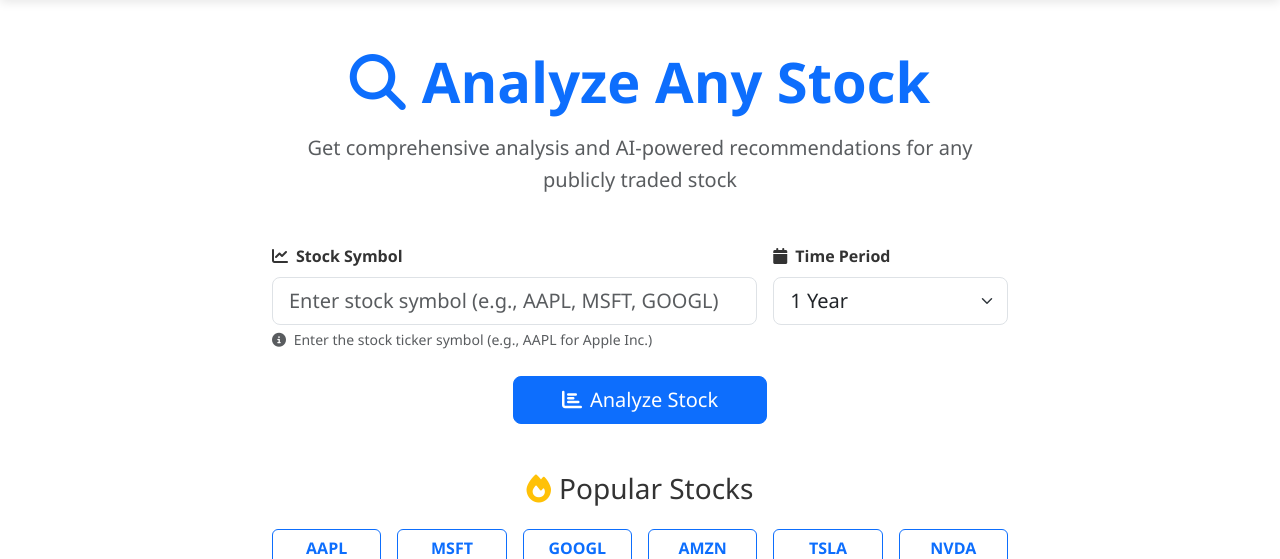
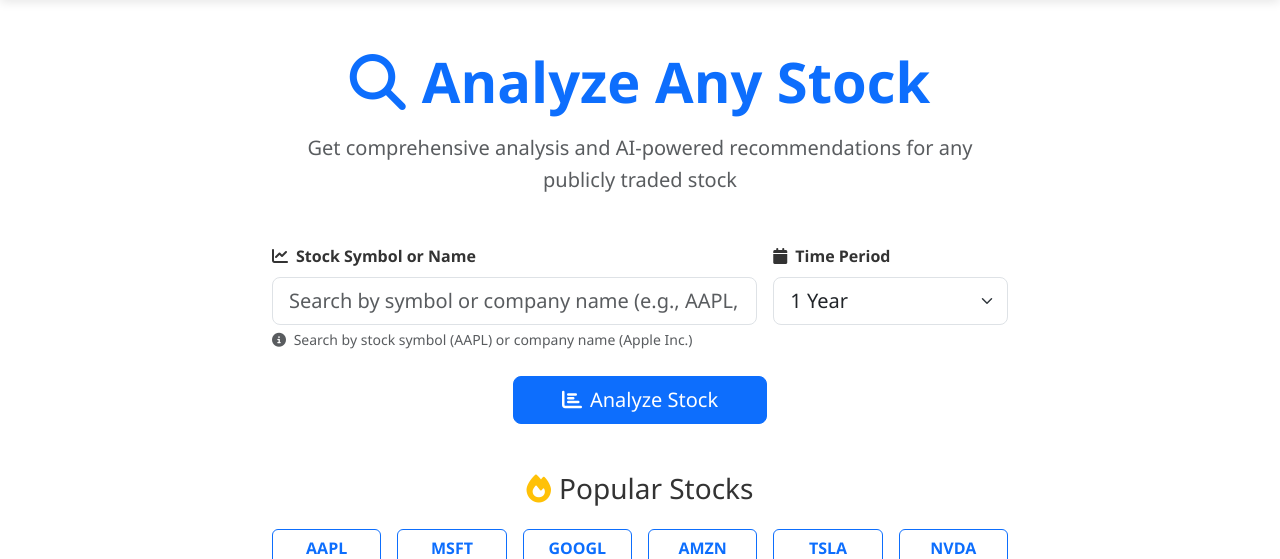
Before and after one commit to mdhineshkumar/stock-analyzer, a Flask app: page /analyze in a window 1280 px wide. Shown: the part 64-623 px from the top of the page. Run offline with Flask 3, Linux system fonts and the light colour scheme.

Commit message:
Add stock name search functionality - users can now search by company name or symbol

```diff
--- a/app.py
+++ b/app.py
@@ -85,19 +85,87 @@ def api_stock_data(symbol):
 @app.route('/api/search')
 def search_stocks():
     """Search for stocks by name or symbol"""
-    query = request.args.get('q', '').upper()
+    query = request.args.get('q', '').lower()
     if len(query) < 2:
         return jsonify([])
 
-    # Popular stocks for demo (in real app, you'd use a proper search API)
-    popular_stocks = [
-        'AAPL', 'MSFT', 'GOOGL', 'AMZN', 'TSLA', 'META', 'NVDA', 'NFLX',
-        'AMD', 'INTC', 'CRM', 'ORCL', 'ADBE', 'PYPL', 'SQ', 'UBER',
-        'JPM', 'BAC', 'WMT', 'HD', 'JNJ', 'PG', 'UNH', 'MA', 'V', 'DIS'
+    # Stock database with names and symbols
+    stock_database = [
+        {'symbol': 'AAPL', 'name': 'Apple Inc.'},
+        {'symbol': 'MSFT', 'name': 'Microsoft Corporation'},
+        {'symbol': 'GOOGL', 'name': 'Alphabet Inc.'},
+        {'symbol': 'AMZN', 'name': 'Amazon.com Inc.'},
+        {'symbol': 'TSLA', 'name': 'Tesla Inc.'},
+        {'symbol': 'META', 'name': 'Meta Platforms Inc.'},
+        {'symbol': 'NVDA', 'name': 'NVIDIA Corporation'},
+        {'symbol': 'NFLX', 'name': 'Netflix Inc.'},
+        {'symbol': 'AMD', 'name': 'Advanced Micro Devices'},
+        {'symbol': 'INTC', 'name': 'Intel Corporation'},
+        {'symbol': 'CRM', 'name': 'Salesforce Inc.'},
+        {'symbol': 'ORCL', 'name': 'Oracle Corporation'},
+        {'symbol': 'ADBE', 'name': 'Adobe Inc.'},
+        {'symbol': 'PYPL', 'name': 'PayPal Holdings'},
+        {'symbol': 'SQ', 'name': 'Block Inc.'},
+        {'symbol': 'UBER', 'name': 'Uber Technologies'},
+        {'symbol': 'JPM', 'name': 'JPMorgan Chase & Co.'},
+        {'symbol': 'BAC', 'name': 'Bank of America Corp.'},
+        {'symbol': 'WMT', 'name': 'Walmart Inc.'},
+        {'symbol': 'HD', 'name': 'The Home Depot Inc.'},
+        {'symbol': 'JNJ', 'name': 'Johnson & Johnson'},
+        {'symbol': 'PG', 'name': 'Procter & Gamble Co.'},
+        {'symbol': 'UNH', 'name': 'UnitedHealth Group Inc.'},
+        {'symbol': 'MA', 'name': 'Mastercard Inc.'},
+        {'symbol': 'V', 'name': 'Visa Inc.'},
+        {'symbol': 'DIS', 'name': 'The Walt Disney Company'},
+        {'symbol': 'KO', 'name': 'The Coca-Cola Company'},
+        {'symbol': 'PEP', 'name': 'PepsiCo Inc.'},
+        {'symbol': 'ABT', 'name': 'Abbott Laboratories'},
+        {'symbol': 'TMO', 'name': 'Thermo Fisher Scientific'},
+        {'symbol': 'AVGO', 'name': 'Broadcom Inc.'},
+        {'symbol': 'QCOM', 'name': 'QUALCOMM Incorporated'},
+        {'symbol': 'TXN', 'name': 'Texas Instruments'},
+        {'symbol': 'HON', 'name': 'Honeywell International'},
+        {'symbol': 'LMT', 'name': 'Lockheed Martin Corporation'},
+        {'symbol': 'RTX', 'name': 'Raytheon Technologies'},
+        {'symbol': 'CAT', 'name': 'Caterpillar Inc.'},
+        {'symbol': 'DE', 'name': 'Deere & Company'},
+        {'symbol': 'BA', 'name': 'The Boeing Company'},
+        {'symbol': 'GE', 'name': 'General Electric Company'},
+        {'symbol': 'IBM', 'name': 'International Business Machines'},
+        {'symbol': 'CSCO', 'name': 'Cisco Systems Inc.'},
+        {'symbol': 'VZ', 'name': 'Verizon Communications'},
+        {'symbol': 'T', 'name': 'AT&T Inc.'},
+        {'symbol': 'CMCSA', 'name': 'Comcast Corporation'},
+        {'symbol': 'CHTR', 'name': 'Charter Communications'},
+        {'symbol': 'NFLX', 'name': 'Netflix Inc.'},
+        {'symbol': 'SPOT', 'name': 'Spotify Technology'},
+        {'symbol': 'ZM', 'name': 'Zoom Video Communications'},
+        {'symbol': 'SHOP', 'name': 'Shopify Inc.'},
+        {'symbol': 'ROKU', 'name': 'Roku Inc.'},
+        {'symbol': 'SNAP', 'name': 'Snap Inc.'},
+        {'symbol': 'TWTR', 'name': 'Twitter Inc.'},
+        {'symbol': 'PINS', 'name': 'Pinterest Inc.'},
+        {'symbol': 'LYFT', 'name': 'Lyft Inc.'},
+        {'symbol': 'DASH', 'name': 'DoorDash Inc.'},
+        {'symbol': 'ABNB', 'name': 'Airbnb Inc.'},
+        {'symbol': 'SNOW', 'name': 'Snowflake Inc.'},
+        {'symbol': 'PLTR', 'name': 'Palantir Technologies'},
+        {'symbol': 'COIN', 'name': 'Coinbase Global Inc.'},
+        {'symbol': 'HOOD', 'name': 'Robinhood Markets Inc.'}
     ]
 
-    results = [stock for stock in popular_stocks if query in stock]
-    return jsonify(results[:10])
+    # Search by both symbol and name
+    results = []
+    for stock in stock_database:
+        if (query in stock['symbol'].lower() or
+            query in stock['name'].lower()):
+            results.append({
+                'symbol': stock['symbol'],
+                'name': stock['name'],
+                'display': f"{stock['symbol']} - {stock['name']}"
+            })
+
+    return jsonify(results[:15])
 
 @app.route('/api/market-overview')
 def api_market_overview():
--- a/static/css/style.css
+++ b/static/css/style.css
@@ -677,6 +677,28 @@ body {
     margin-bottom: 10px;
 }
 
+/* Search Suggestions Styling */
+.search-suggestions {
+    border-radius: 10px !important;
+    border: 2px solid var(--primary-color) !important;
+    box-shadow: 0 10px 30px rgba(0,0,0,0.15) !important;
+}
+
+.suggestion-item {
+    padding: 15px !important;
+    border-bottom: 1px solid #f0f0f0 !important;
+    transition: all 0.2s ease !important;
+}
+
+.suggestion-item:hover {
+    background-color: var(--light-color) !important;
+    transform: translateX(5px);
+}
+
+.suggestion-item:last-child {
+    border-bottom: none !important;
+}
+
 /* Responsive Design for New Pages */
 @media (max-width: 768px) {
     .contact-grid {
--- a/static/js/main.js
+++ b/static/js/main.js
@@ -157,11 +157,21 @@ function initSearch() {
     const searchForm = searchInput.closest('form');
     if (searchForm) {
         searchForm.addEventListener('submit', function(e) {
-            const symbol = searchInput.value.trim().toUpperCase();
-            if (!symbol) {
+            const input = searchInput.value.trim();
+            if (!input) {
                 e.preventDefault();
-                showAlert('Please enter a stock symbol', 'warning');
+                showAlert('Please enter a stock symbol or name', 'warning');
+                return;
             }
+
+            // Extract symbol from "SYMBOL - Company Name" format if present
+            let symbol = input;
+            if (input.includes(' - ')) {
+                symbol = input.split(' - ')[0];
+            }
+
+            // Update the input with just the symbol
+            searchInput.value = symbol.toUpperCase();
         });
     }
 }
@@ -192,7 +202,7 @@ function showSearchSuggestions(suggestions, inputElement) {
         overflow-y: auto;
     `;
 
-    suggestions.forEach(symbol => {
+    suggestions.forEach(stock => {
         const suggestionItem = document.createElement('div');
         suggestionItem.className = 'suggestion-item';
         suggestionItem.style.cssText = `
@@ -201,7 +211,12 @@ function showSearchSuggestions(suggestions, inputElement) {
             border-bottom: 1px solid #f0f0f0;
             transition: background-color 0.2s;
         `;
-        suggestionItem.textContent = symbol;
+
+        // Display both symbol and company name
+        suggestionItem.innerHTML = `
+            <div style="font-weight: bold; color: #333;">${stock.symbol}</div>
+            <div style="font-size: 0.9em; color: #666;">${stock.name}</div>
+        `;
 
         suggestionItem.addEventListener('mouseenter', function() {
             this.style.backgroundColor = '#f8f9fa';
@@ -212,7 +227,7 @@ function showSearchSuggestions(suggestions, inputElement) {
         });
 
         suggestionItem.addEventListener('click', function() {
-            inputElement.value = symbol;
+            inputElement.value = stock.display;
             removeSearchSuggestions();
             inputElement.focus();
         });
--- a/templates/analyze.html
+++ b/templates/analyze.html
@@ -55,22 +55,21 @@
                             <div class="row g-3">
                                 <div class="col-md-8">
                                     <label for="symbol" class="form-label fw-bold">
-                                        <i class="fas fa-chart-line me-2"></i>Stock Symbol
+                                        <i class="fas fa-chart-line me-2"></i>Stock Symbol or Name
                                     </label>
                                     <input type="text"
                                            class="form-control form-control-lg"
                                            id="symbol"
                                            name="symbol"
-                                           placeholder="Enter stock symbol (e.g., AAPL, MSFT, GOOGL)"
+                                           placeholder="Search by symbol or company name (e.g., AAPL, Apple, Microsoft)"
                                            required
-                                           pattern="[A-Za-z]{1,5}"
-                                           maxlength="5">
+                                           maxlength="50">
                                     <div class="invalid-feedback">
-                                        Please enter a valid stock symbol (1-5 letters).
+                                        Please enter a stock symbol or company name.
                                     </div>
                                     <div class="form-text">
                                         <i class="fas fa-info-circle me-1"></i>
-                                        Enter the stock ticker symbol (e.g., AAPL for Apple Inc.)
+                                        Search by stock symbol (AAPL) or company name (Apple Inc.)
                                     </div>
                                 </div>
                                 <div class="col-md-4">
--- a/templates/index.html
+++ b/templates/index.html
@@ -158,8 +158,8 @@
                 <div class="col-md-3 text-center">
                     <div class="step-card">
                         <div class="step-number mb-3">1</div>
-                        <h5>Enter Stock Symbol</h5>
-                        <p class="text-muted">Type any stock symbol like AAPL, MSFT, or GOOGL</p>
+                        <h5>Search Stock</h5>
+                        <p class="text-muted">Type stock symbol or company name like AAPL, Apple, Microsoft</p>
                     </div>
                 </div>
 
```
